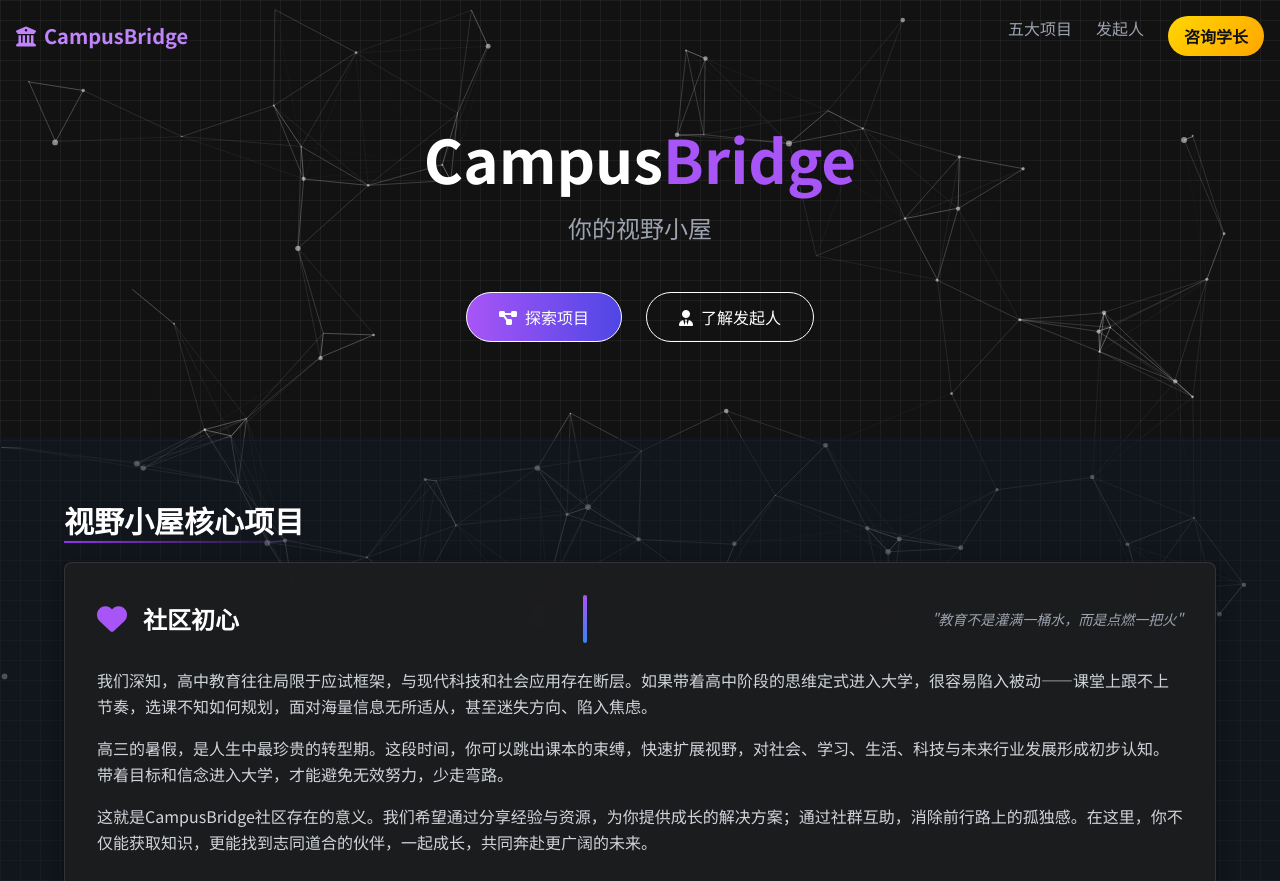
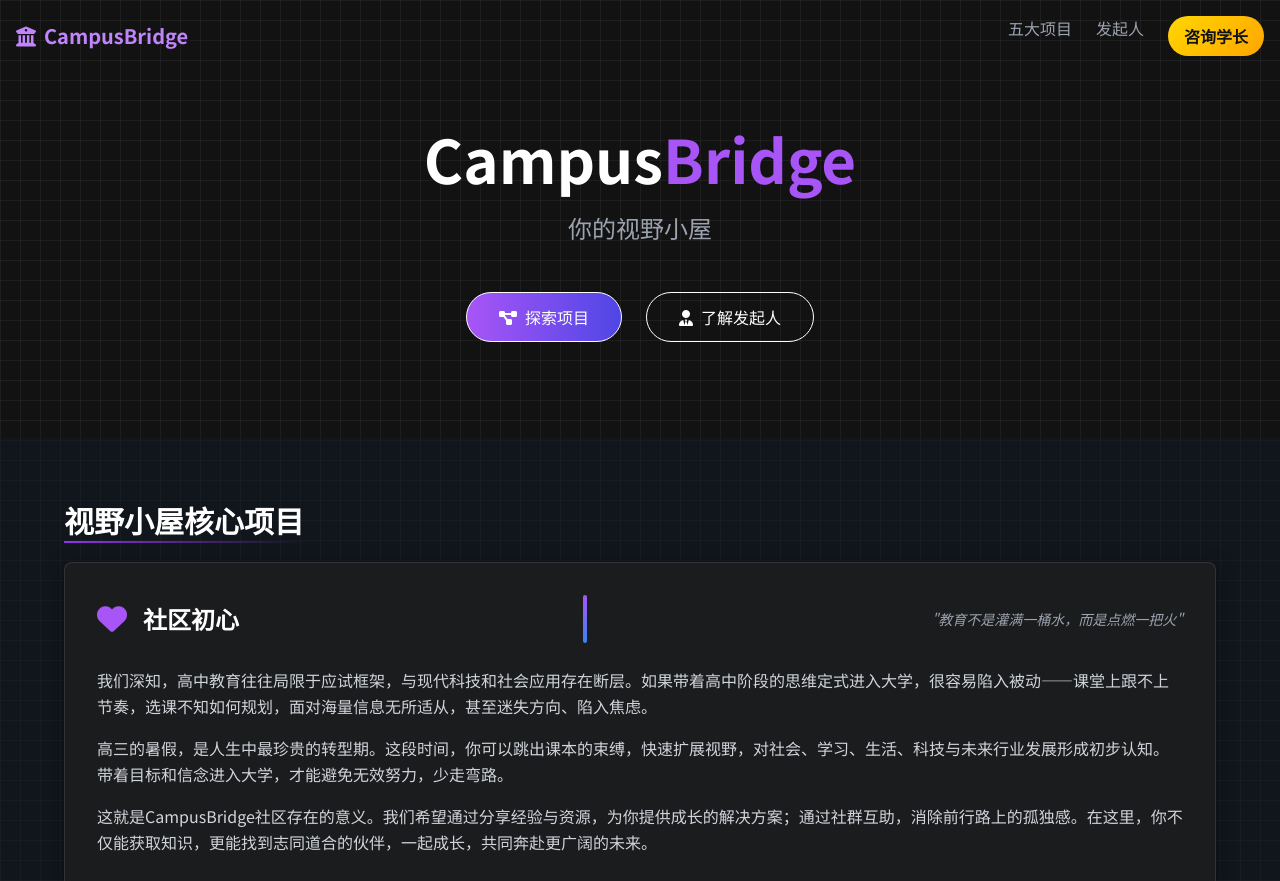
Before and after one commit to vanbersjtu/cbcommunity.github.io, a plain HTML site: page index.html in a window 1280 px wide. Shown: the top 881 px of the page. Drawn offline with nearby package versions, Linux system fonts and the light colour scheme.

Commit message:
Update index.html

```diff
--- a/index.html
+++ b/index.html
@@ -3,6 +3,9 @@
 <head>
     <meta charset="UTF-8">
     <meta name="viewport" content="width=device-width, initial-scale=1.0">
+    <meta http-equiv="Cache-Control" content="no-cache, no-store, must-revalidate">
+    <meta http-equiv="Pragma" content="no-cache">
+    <meta http-equiv="Expires" content="0">
     <title>CampusBridge - 你的视野小屋</title>
     <script src="https://cdn.tailwindcss.com/3.3.3"></script>
     <link rel="stylesheet" href="https://cdnjs.cloudflare.com/ajax/libs/font-awesome/6.7.2/css/all.min.css">
@@ -67,14 +70,14 @@
         }
 
         .mobile-menu {
-            position: absolute;
-            top: 100%;
+            position: fixed;
+            top: 70px;
             left: 0;
             right: 0;
-            padding: 1rem;
+            padding: 1.5rem;
             margin: 0.5rem;
             border-radius: 0.75rem;
-            background: rgba(30, 30, 30, 0.95);
+            background: rgba(30, 30, 30, 0.98);
             backdrop-filter: blur(10px);
             border: 1px solid rgba(255, 255, 255, 0.1);
             box-shadow: 0 8px 32px rgba(0, 0, 0, 0.3);
@@ -82,7 +85,16 @@
             transform: scaleY(0);
             opacity: 0;
             transition: transform 0.3s ease, opacity 0.3s ease;
-            z-index: 100;
+            z-index: 9999;
+        }
+        .mobile-menu a {
+            display: block;
+            padding: 0.75rem 0;
+            margin: 0.5rem 0;
+            border-bottom: 1px solid rgba(255, 255, 255, 0.1);
+        }
+        .mobile-menu a:last-child {
+            border-bottom: none;
         }
 
         .mobile-menu.active {
@@ -154,7 +166,7 @@
         .project-icon {
             font-size: 24px;
             margin-right: 12px;
-            color: #6C63FF;
+            @apply text-purple-500;
         }
         /* 高级模态框样式 */
     #custom-modal {
@@ -179,7 +191,7 @@
 </style>
 </head>
 <body class="min-h-screen grid-bg">
-    <div id="particles-js"></div>
+    <!-- 粒子背景在移动端已禁用 -->
 
     <!-- 导航条 -->
     <nav class="fixed top-0 left-0 right-0 z-50 p-4 transition-all duration-300" id="mainNav">
@@ -187,7 +199,7 @@
             <div class="text-xl font-bold text-purple-400">
                 <i class="fas fa-university mr-2 text-purple-400"></i>CampusBridge
             </div>
-            <div class="hidden md:flex space-x-6">
+            <div class="hidden md:flex space-x-4 sm:space-x-6">
                 <a href="#projects" class="text-gray-400 hover:text-white transition-colors">五大项目</a>
                 <a href="#founder" class="text-gray-400 hover:text-white transition-colors">发起人</a>
                 <a href="#contact" class="gold-button px-4 py-2 rounded-full">咨询学长</a>
@@ -210,7 +222,7 @@
     </nav>
 
     <!-- 头部横幅 -->
-    <header class="pt-32 pb-24 px-4 md:px-8 relative">
+    <header class="pt-24 sm:pt-32 pb-16 sm:pb-24 px-4 sm:px-6 md:px-8 relative">
         <div class="container mx-auto max-w-6xl text-center fade-in">
             <h1 class="text-4xl md:text-6xl font-bold mb-6 text-white">
                 Campus<span class="text-purple-500">Bridge</span>
@@ -233,14 +245,14 @@
             <h2 class="text-3xl font-bold mb-6 text-center text-white section-title">视野小屋<span>核心项目</span></h2>
 
             <!-- 社区初心模块 -->
-            <div class="glassmorphism-dark p-8 rounded-lg mb-12 fade-in" style="animation-delay: 0.1s;">
+            <div class="glassmorphism-dark p-4 sm:p-8 rounded-lg mb-12 fade-in" style="animation-delay: 0.1s;">
                 <div class="flex flex-col md:flex-row items-center justify-between gap-6 mb-6">
                     <div class="flex items-center">
                         <i class="fas fa-heart text-purple-500 text-3xl mr-4"></i>
                         <h3 class="text-2xl font-semibold text-white">社区初心</h3>
                     </div>
                     <div class="h-12 w-1 bg-gradient-to-b from-purple-500 to-blue-500 rounded-full hidden md:block"></div>
-                    <p class="text-sm text-gray-400 italic max-w-md">
+                    <p class="text-sm text-gray-400 italic max-w-[90vw] sm:max-w-md">
                         "教育不是灌满一桶水，而是点燃一把火"
                     </p>
                 </div>
@@ -516,108 +528,109 @@
 
     <script>
         // 粒子背景初始化
-        particlesJS("particles-js", {
-            "particles": {
-                "number": {
-                    "value": 80,
-                    "density": {
-                        "enable": true,
-                        "value_area": 800
-                    }
-                },
-                "color": {
-                    "value": "#FFFFFF"
-                },
-                "shape": {
-                    "type": "circle",
-                    "stroke": {
-                        "width": 0,
-                        "color": "#000000"
-                    }
-                },
-                "opacity": {
-                    "value": 0.5,
-                    "random": false,
-                    "anim": {
-                        "enable": false,
-                        "speed": 1,
-                        "opacity_min": 0.1,
-                        "sync": false
-                    }
-                },
-                "size": {
-                    "value": 3,
-                    "random": true,
-                    "anim": {
-                        "enable": false,
-                        "speed": 40,
-                        "size_min": 0.1,
-                        "sync": false
-                    }
-                },
-                "line_linked": {
-                    "enable": true,
-                    "distance": 150,
-                    "color": "#FFFFFF",
-                    "opacity": 0.4,
-                    "width": 1
-                },
-                "move": {
-                    "enable": true,
-                    "speed": 3,
-                    "direction": "none",
-                    "random": false,
-                    "straight": false,
-                    "out_mode": "out",
-                    "bounce": false,
-                    "attract": {
-                        "enable": false,
-                        "rotateX": 600,
-                        "rotateY": 1200
-                    }
-                }
-            },
-            "interactivity": {
-                "detect_on": "canvas",
-                "events": {
-                    "onhover": {
-                        "enable": true,
-                        "mode": "grab"
-                    },
-                    "onclick": {
-                        "enable": true,
-                        "mode": "push"
-                    },
-                    "resize": true
-                },
-                "modes": {
-                    "grab": {
-                        "distance": 140,
-                        "line_linked": {
-                            "opacity": 1
-                        }
-                    },
-                    "bubble": {
-                        "distance": 400,
-                        "size": 40,
-                        "duration": 2,
-                        "opacity": 8,
-                        "speed": 3
-                    },
-                    "repulse": {
-                        "distance": 200,
-                        "duration": 0.4
-                    },
-                    "push": {
-                        "particles_nb": 4
-                    },
-                    "remove": {
-                        "particles_nb": 2
-                    }
-                }
-            },
-            "retina_detect": true
-        });
+        // 粒子背景在移动端已禁用
+        // particlesJS("particles-js", {
+        //     "particles": {
+        //         "number": {
+        //             "value": 80,
+        //             "density": {
+        //                 "enable": true,
+        //                 "value_area": 800
+        //             }
+        //         },
+        //         "color": {
+        //             "value": "#FFFFFF"
+        //         },
+        //         "shape": {
+        //             "type": "circle",
+        //             "stroke": {
+        //                 "width": 0,
+        //                 "color": "#000000"
+        //             }
+        //         },
+        //         "opacity": {
+        //             "value": 0.5,
+        //             "random": false,
+        //             "anim": {
+        //                 "enable": false,
+        //                 "speed": 1,
+        //                 "opacity_min": 0.1,
+        //                 "sync": false
+        //             }
+        //         },
+        //         "size": {
+        //             "value": 3,
+        //             "random": true,
+        //             "anim": {
+        //                 "enable": false,
+        //                 "speed": 40,
+        //                 "size_min": 0.1,
+        //                 "sync": false
+        //             }
+        //         },
+        //         "line_linked": {
+        //             "enable": true,
+        //             "distance": 150,
+        //             "color": "#FFFFFF",
+        //             "opacity": 0.4,
+        //             "width": 1
+        //         },
+        //         "move": {
+        //             "enable": true,
+        //             "speed": 3,
+        //             "direction": "none",
+        //             "random": false,
+        //             "straight": false,
+        //             "out_mode": "out",
+        //             "bounce": false,
+        //             "attract": {
+        //                 "enable": false,
+        //                 "rotateX": 600,
+        //                 "rotateY": 1200
+        //             }
+        //         }
+        //     },
+        //     "interactivity": {
+        //         "detect_on": "canvas",
+        //         "events": {
+        //             "onhover": {
+        //                 "enable": true,
+        //                 "mode": "grab"
+        //             },
+        //             "onclick": {
+        //                 "enable": true,
+        //                 "mode": "push"
+        //             },
+        //             "resize": true
+        //         },
+        //         "modes": {
+        //             "grab": {
+        //                 "distance": 140,
+        //                 "line_linked": {
+        //                     "opacity": 1
+        //                 }
+        //             },
+        //             "bubble": {
+        //                 "distance": 400,
+        //                 "size": 40,
+        //                 "duration": 2,
+        //                 "opacity": 8,
+        //                 "speed": 3
+        //             },
+        //             "repulse": {
+        //                 "distance": 200,
+        //                 "duration": 0.4
+        //             },
+        //             "push": {
+        //                 "particles_nb": 4
+        //             },
+        //             "remove": {
+        //                 "particles_nb": 2
+        //             }
+        //         }
+        //     },
+        //     "retina_detect": true
+        // });
 
         // MindStorm参与人数增长曲线图
         const mindstormChart = document.getElementById('mindstormChart');
@@ -733,7 +746,7 @@
     <!-- 高级模态框 -->
     <div id="custom-modal" class="fixed inset-0 z-50 hidden">
         <div class="absolute inset-0 bg-black/20 backdrop-blur-sm" onclick="closeModal()"></div>
-        <div class="relative mx-auto mt-32 max-w-md rounded-xl bg-gradient-to-br from-gray-600 to-gray-700 p-8 shadow-xl shadow-purple-500/40 border-2 border-white ring-2 ring-white/20 outline outline-white/30 outline-offset-2 transition-all duration-300 text-center transform hover:scale-[1.02] hover:shadow-purple-500/50">
+        <div class="relative mx-auto my-auto max-w-md rounded-xl bg-gradient-to-br from-gray-600 to-gray-700 p-8 shadow-xl shadow-purple-500/40 border-2 border-white ring-2 ring-white/20 outline outline-white/30 outline-offset-2 transition-all duration-300 text-center transform hover:scale-[1.02] hover:shadow-purple-500/50">
             <button class="absolute right-4 top-4 text-2xl text-white hover:text-gray-300 transition-colors" onclick="closeModal()">&times;</button>
             <h3 id="modal-title" class="mb-4 text-2xl font-bold text-white"></h3>
             <p id="modal-content" class="text-lg text-white"></p>
```
